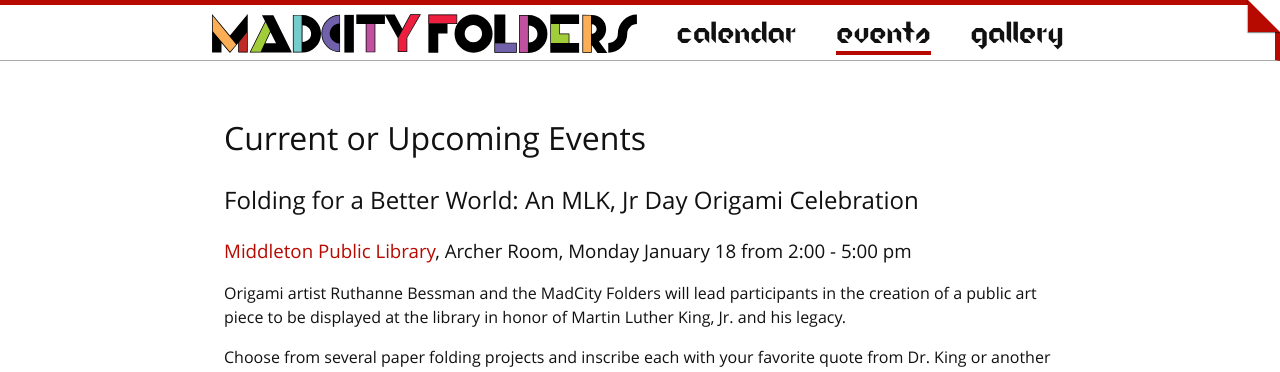
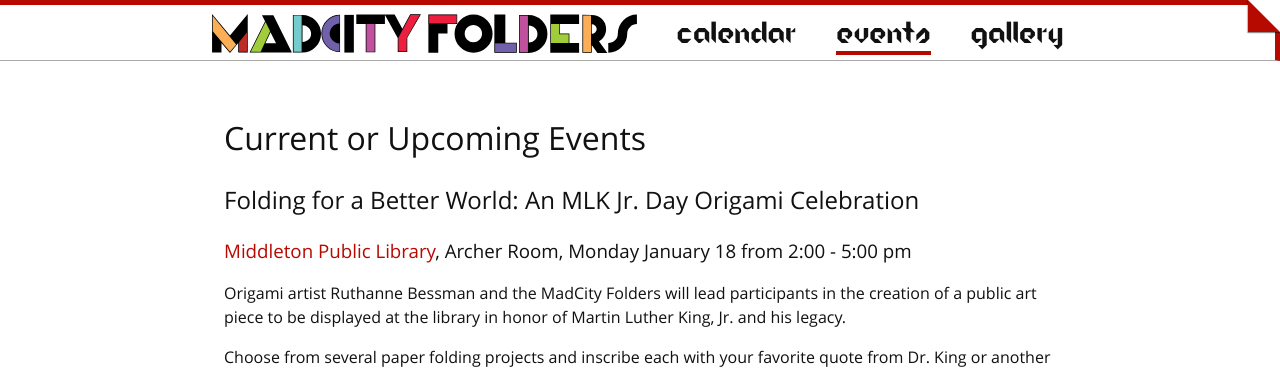
Before and after one commit to MadCityFolders/madcityfolders.github.io, a Jekyll site: the page built from events.md, in a window 1280 px wide. Shown: the top 372 px of the page. Built offline with Jekyll 4.4.1, drawn with Linux system fonts in a browser that asks for light colours; nearby versions of some CDN libraries; comment, search, counter and statistics services are not loaded.

Commit message:
punctuation

```diff
--- a/events.md
+++ b/events.md
@@ -7,7 +7,7 @@ group: 'nav'
 
 # Current or Upcoming Events
 
-## Folding for a Better World: An MLK, Jr Day Origami Celebration
+## Folding for a Better World: An MLK Jr. Day Origami Celebration
 
 ### [Middleton Public Library](https://www.google.com/maps/place/Middleton+Public+Library/@43.0949512,-89.5115643,17z), Archer Room, Monday January 18 from 2:00 - 5:00 pm
 Origami artist Ruthanne Bessman and the MadCity Folders will lead participants in the creation of a public art piece to be displayed at the library in honor of Martin Luther King, Jr. and his legacy.
```
Also changed, not shown: index.md (+1 -1 lines).
